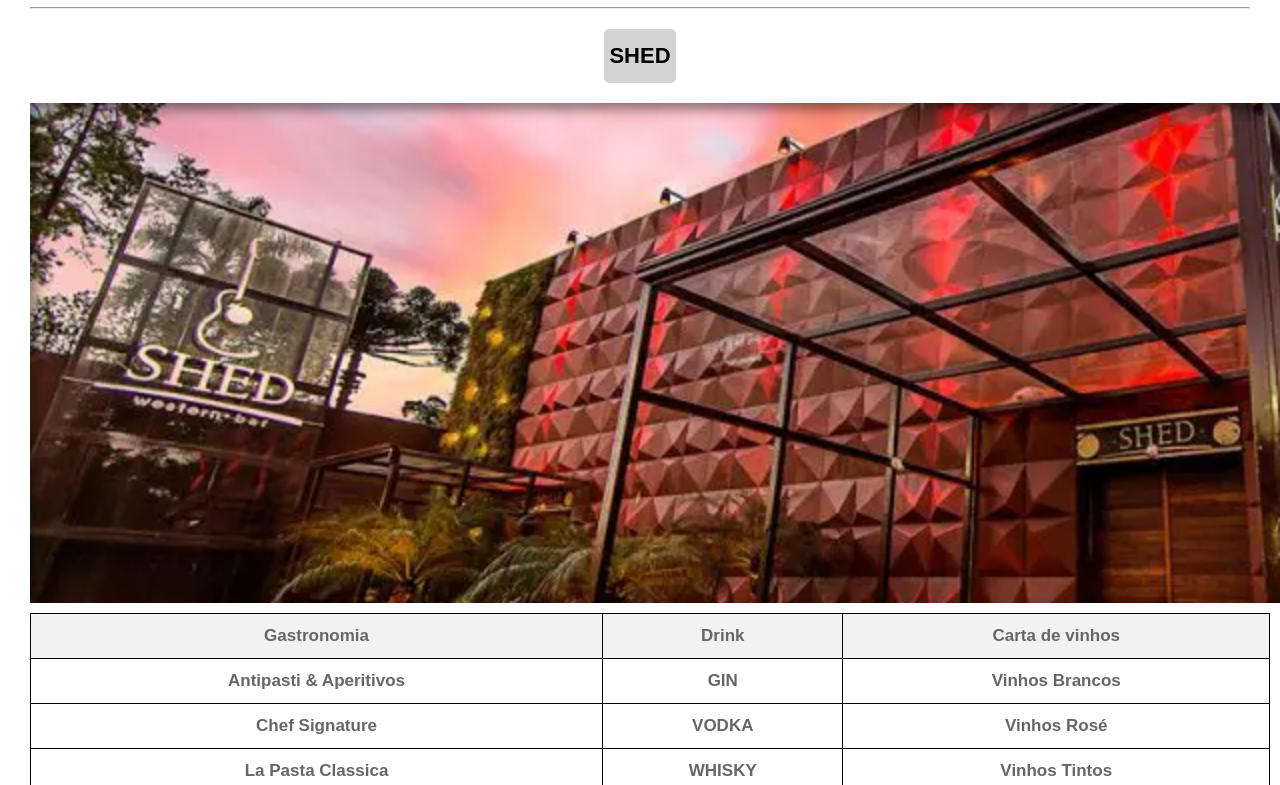
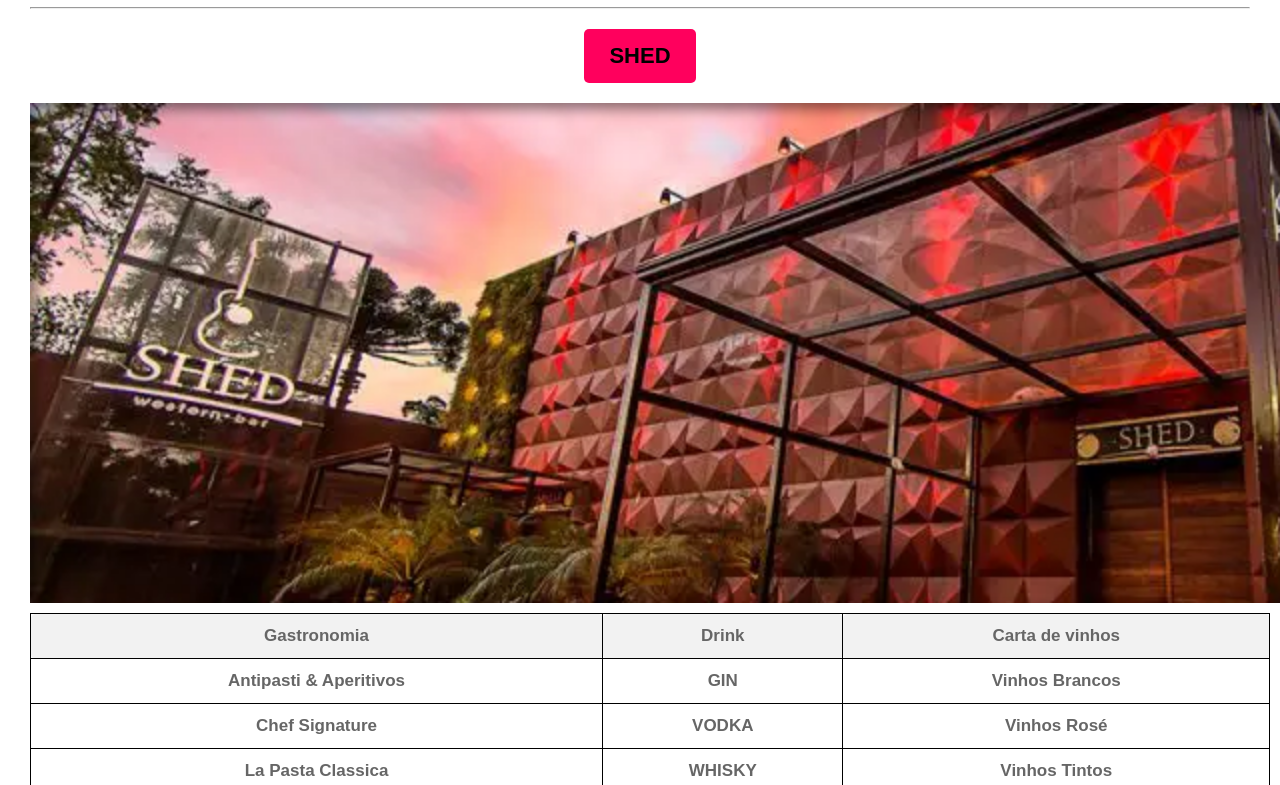
Before and after one commit to tiagogorridev/NAVEGANDO, a plain HTML site: page index.html in a window 1280 px wide. Shown: the part 185-970 px from the top of the page. Drawn offline with Linux system fonts and the light colour scheme.

Commit message:
Update style.css

```diff
--- a/style.css
+++ b/style.css
@@ -90,9 +90,10 @@ h2{
     background-color: white;
     padding: 5px;
     border-radius: 5px;
-    background-color: #d3d3d3;
+    background-color: #FF005D;
+    padding-left: 25px;
+    padding-right: 25px;
   }
-
 
 .listas {
   font-size: 22px;
```
